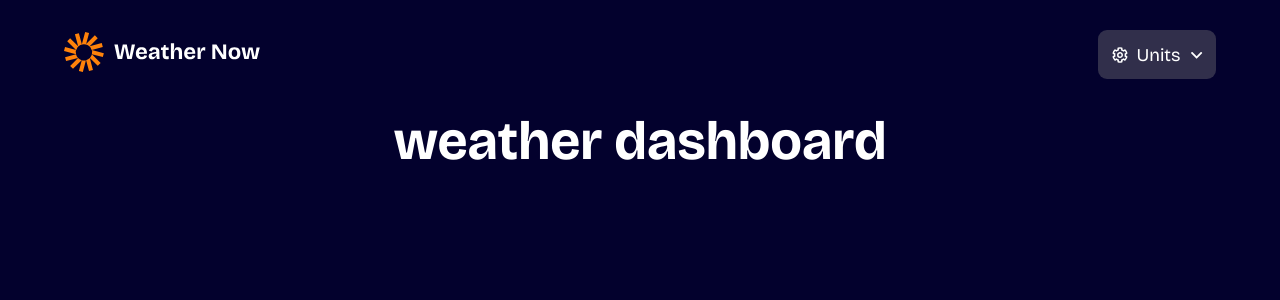
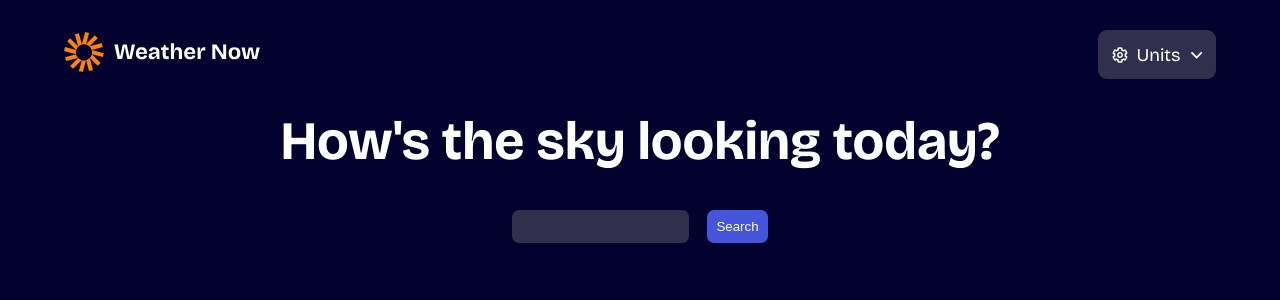
Before and after one commit to LorryAfriyie/weather-app, a React (Vite) app: page / in a window 1280 px wide. Shown: the top 300 px of the page. Built offline with nearby package versions, Linux system fonts and the light colour scheme.

Commit message:
Add search input and button to weather dashboard
Introduced a search input field and button to the WeatherDashboard component for user interaction. Updated SCSS to style the new input and button, improving the dashboard's UI and usability.

```diff
--- a/src/components/weatherDashboard.tsx
+++ b/src/components/weatherDashboard.tsx
@@ -1,7 +1,19 @@
 const WeatherDashboard = () => {
   return (
     <section className="weather-dashboard">
-      <h1>weather dashboard</h1>
+      <h1>How's the sky looking today?</h1>
+
+      <div className="input-container">
+        <input
+          type="text"
+          className="search-input"
+          id={"search-input"}
+          name={"search-input"}
+        />
+        <button className={"search-btn"} id={"search-btn"} name={"search-btn"}>
+          Search
+        </button>
+      </div>
     </section>
   );
 };
--- a/src/scss/components/_weatherDashboard.scss
+++ b/src/scss/components/_weatherDashboard.scss
@@ -6,4 +6,36 @@
   h1 {
     font-size: 3rem;
   }
+
+  .input-container {
+    //  Container styles
+    display:grid;
+    place-content: center;
+    grid-template-columns: repeat(2, max-content);
+    gap: 1rem;
+    margin-block-start: 2rem;
+    margin-block-end: 1rem;
+
+    //  Input text styles
+    .search-input {
+      outline: none;
+      box-shadow: none;
+      border: 0;
+      border-radius: 7px;
+      width: 100%;
+      background-color: var(--neutral-700);
+      color: var(--neutral-0);
+    }
+
+    .search-btn {
+      outline: none;
+      box-shadow: none;
+      padding: 0.5rem;
+      border: 0;
+      border-radius: 7px;
+      background-color: var(--blue-500);
+      color: var(--neutral-0);
+    }
+
+  }
 }
```
